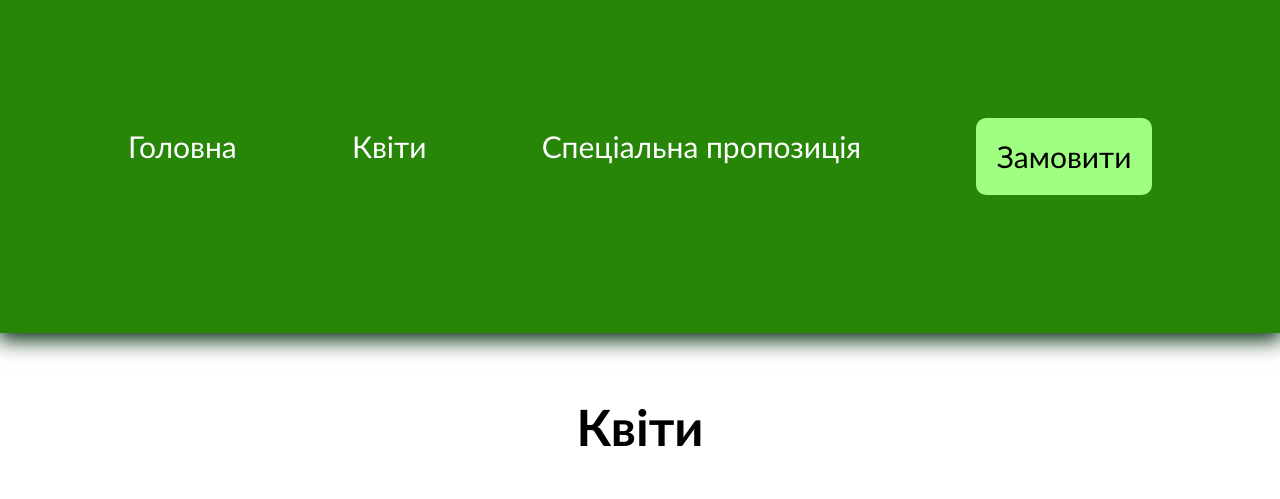
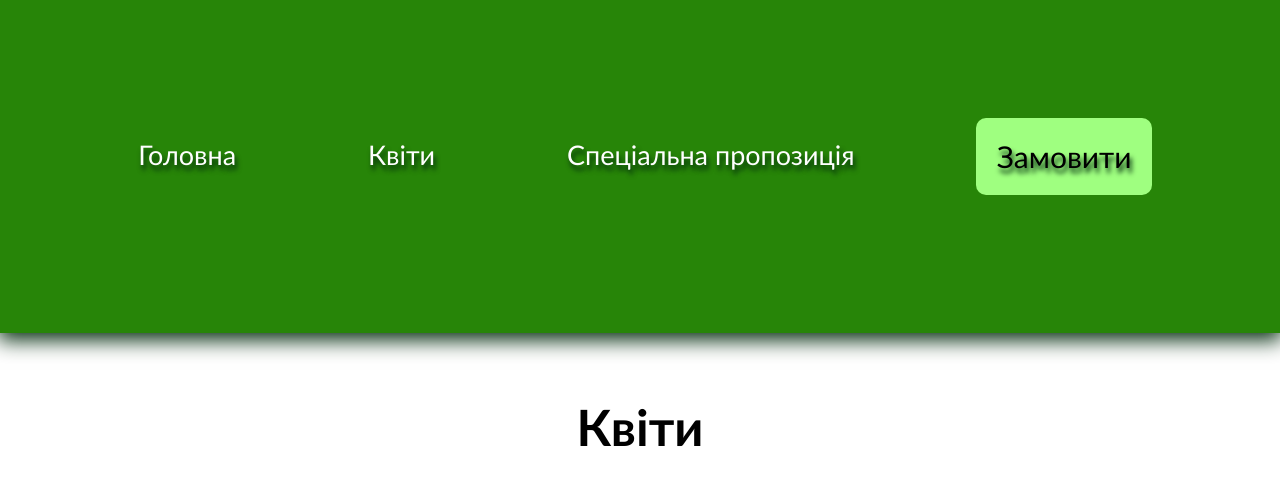
Before and after one commit to LYNYAXACHEREPAXA/Kvity, a plain HTML site: page index.html in a window 1280 px wide. Shown: the top 499 px of the page. Drawn offline with Linux system fonts and the light colour scheme.

Commit message:
Update styles.css

```diff
--- a/styles.css
+++ b/styles.css
@@ -15,7 +15,17 @@ nav{
 nav a{
     color: white;
     text-decoration: 0;
-    font-size:30px;
+    font-size:27px;
+    padding: 1%;
+    text-shadow: 2px 5px 5px #022b0d;
+    transition: 0.2s;
+    box-shadow: none;
+}
+nav a:hover{
+     text-shadow: 2px 10px 10px #022b0d;
+     transition: 0.3s;
+     transform: scale(1.1);
+     box-shadow: none;
 }
 .strilka{
     position: fixed;
```
